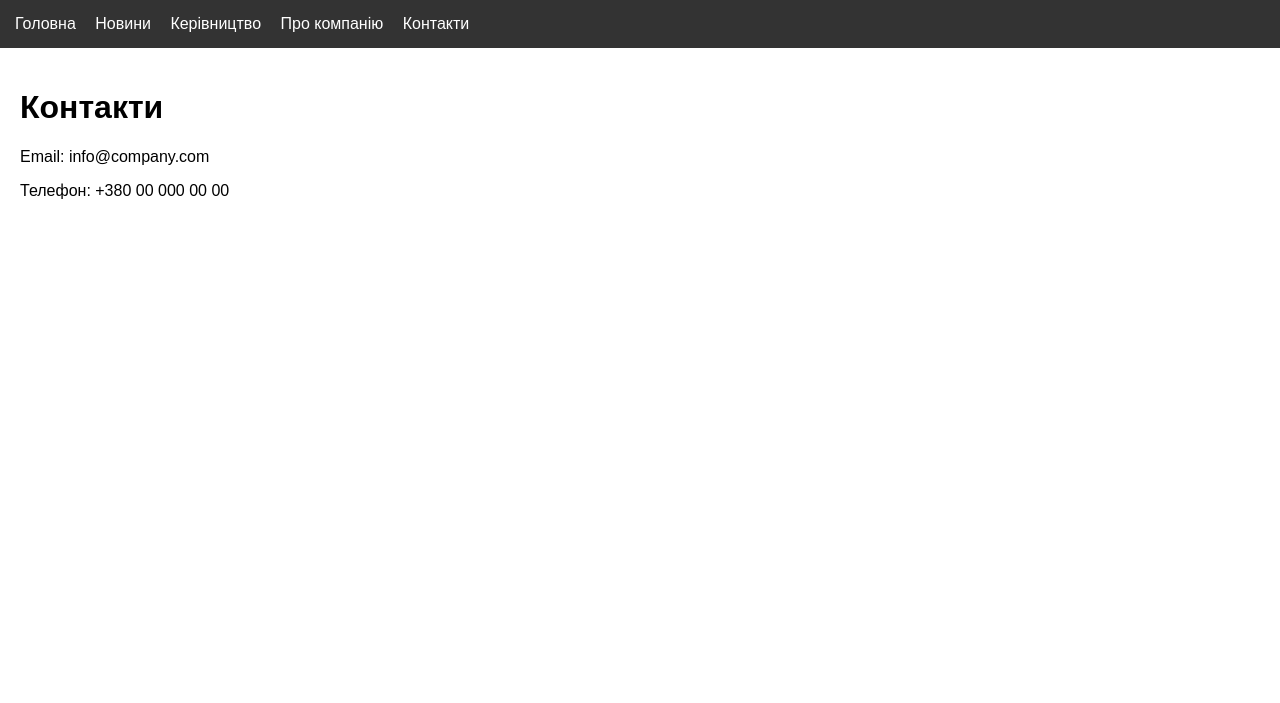
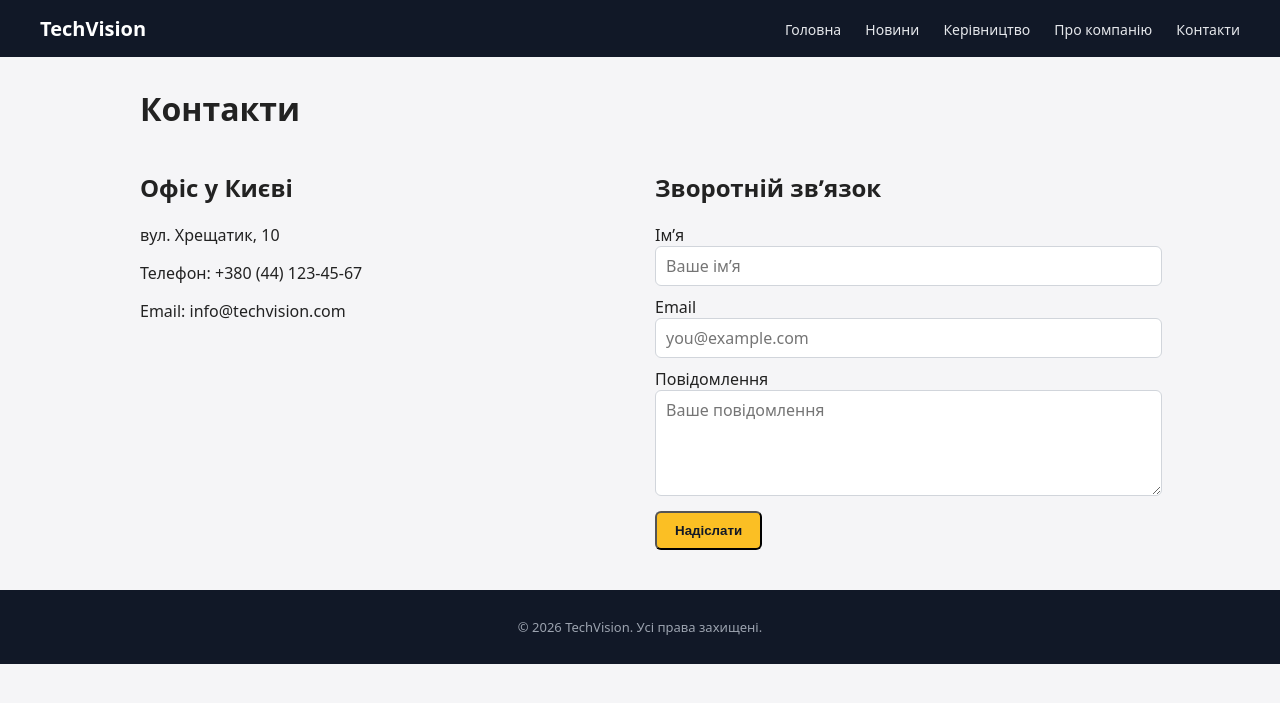
Before and after one commit to m1lag/HW29.04, a Django app: page /contacts/ in a window 1280 px wide. Shown: the top 703 px of the page. Run offline with Django 3.2, Linux system fonts and the light colour scheme.

Commit message:
commit HW29.04

```diff
--- a/DjangoWebProject11/DjangoWebProject11/urls.py
+++ b/DjangoWebProject11/DjangoWebProject11/urls.py
@@ -4,4 +4,5 @@ from django.urls import path, include
 urlpatterns = [
     path('admin/', admin.site.urls),
     path('', include('app.urls')),
+    path('news/', include('news.urls')),
 ]
--- /dev/null
+++ b/DjangoWebProject11/app/static/app/css/style.css
@@ -0,0 +1,133 @@
+body {
+    margin: 0;
+    font-family: system-ui, -apple-system, BlinkMacSystemFont, "Segoe UI", sans-serif;
+    background: #f5f5f7;
+    color: #222;
+}
+
+.site-header {
+    display: flex;
+    justify-content: space-between;
+    align-items: center;
+    background: #111827;
+    color: #fff;
+    padding: 15px 40px;
+}
+
+.logo {
+    font-weight: 700;
+    font-size: 20px;
+}
+
+.main-nav a {
+    color: #e5e7eb;
+    margin-left: 20px;
+    text-decoration: none;
+    font-size: 14px;
+}
+
+    .main-nav a:hover {
+        color: #60a5fa;
+    }
+
+.content {
+    max-width: 1000px;
+    margin: 30px auto;
+    padding: 0 20px;
+}
+
+.site-footer {
+    text-align: center;
+    padding: 15px;
+    background: #111827;
+    color: #9ca3af;
+    margin-top: 40px;
+    font-size: 13px;
+}
+
+.hero {
+    background: linear-gradient(135deg, #1d4ed8, #3b82f6);
+    color: white;
+    padding: 40px 30px;
+    border-radius: 12px;
+    margin-bottom: 30px;
+}
+
+    .hero h1 {
+        margin: 0 0 10px;
+    }
+
+.slogan {
+    margin: 0 0 20px;
+    font-size: 18px;
+}
+
+.btn-primary {
+    display: inline-block;
+    background: #fbbf24;
+    color: #111827;
+    padding: 10px 18px;
+    border-radius: 6px;
+    text-decoration: none;
+    font-weight: 600;
+}
+
+    .btn-primary:hover {
+        background: #f59e0b;
+    }
+
+.features ul {
+    list-style: disc;
+    padding-left: 20px;
+}
+
+.table {
+    width: 100%;
+    border-collapse: collapse;
+    background: white;
+    border-radius: 8px;
+    overflow: hidden;
+}
+
+    .table th, .table td {
+        padding: 10px 12px;
+        border-bottom: 1px solid #e5e7eb;
+    }
+
+    .table th {
+        background: #f3f4f6;
+        text-align: left;
+    }
+
+.contacts-grid {
+    display: grid;
+    grid-template-columns: 1fr 1fr;
+    gap: 30px;
+}
+
+.contact-form input,
+.contact-form textarea {
+    width: 100%;
+    padding: 8px 10px;
+    margin-bottom: 10px;
+    border-radius: 6px;
+    border: 1px solid #d1d5db;
+    font: inherit;
+}
+
+.news-list {
+    display: grid;
+    gap: 20px;
+}
+
+.news-item {
+    background: white;
+    padding: 15px 20px;
+    border-radius: 10px;
+    border: 1px solid #e5e7eb;
+}
+
+.news-date {
+    font-size: 13px;
+    color: #6b7280;
+}
--- a/DjangoWebProject11/app/templates/app/contacts.html
+++ b/DjangoWebProject11/app/templates/app/contacts.html
@@ -2,6 +2,28 @@
 
 {% block content %}
 <h1>Контакти</h1>
-<p>Email: info@company.com</p>
-<p>Телефон: +380 00 000 00 00</p>
+
+<div class="contacts-grid">
+    <div>
+        <h2>Офіс у Києві</h2>
+        <p>вул. Хрещатик, 10</p>
+        <p>Телефон: +380 (44) 123-45-67</p>
+        <p>Email: info@techvision.com</p>
+    </div>
+    <div>
+        <h2>Зворотній звʼязок</h2>
+        <form class="contact-form">
+            <label>Імʼя</label>
+            <input type="text" placeholder="Ваше імʼя">
+
+            <label>Email</label>
+            <input type="email" placeholder="you@example.com">
+
+            <label>Повідомлення</label>
+            <textarea rows="4" placeholder="Ваше повідомлення"></textarea>
+
+            <button type="submit" class="btn-primary">Надіслати</button>
+        </form>
+    </div>
+</div>
 {% endblock %}
--- a/DjangoWebProject11/app/templates/app/layout.html
+++ b/DjangoWebProject11/app/templates/app/layout.html
@@ -1,44 +1,31 @@
+{% load static %}
 <!DOCTYPE html>
 <html lang="uk">
 <head>
     <meta charset="UTF-8">
-    <title>HW27.04</title>
-    <style>
-        body {
-            font-family: Arial;
-            margin: 0;
-            padding: 0;
-        }
-
-        header {
-            background: #333;
-            padding: 15px;
-        }
-
-            header a {
-                color: white;
-                margin-right: 15px;
-                text-decoration: none;
-            }
-
-        .container {
-            padding: 20px;
-        }
-    </style>
+    <title>{{ title|default:"TechVision" }}</title>
+    <link rel="stylesheet" href="{% static 'css/style.css' %}">
 </head>
 <body>
 
-    <header>
-        <a href="/">Головна</a>
-        <a href="/news/">Новини</a>
-        <a href="/management/">Керівництво</a>
-        <a href="/about/">Про компанію</a>
-        <a href="/contacts/">Контакти</a>
+    <header class="site-header">
+        <div class="logo">TechVision</div>
+        <nav class="main-nav">
+            <a href="/">Головна</a>
+            <a href="/news/">Новини</a>
+            <a href="/management/">Керівництво</a>
+            <a href="/about/">Про компанію</a>
+            <a href="/contacts/">Контакти</a>
+        </nav>
     </header>
 
-    <div class="container">
+    <main class="content">
         {% block content %}{% endblock %}
-    </div>
+    </main>
+
+    <footer class="site-footer">
+        <p>© 2026 TechVision. Усі права захищені.</p>
+    </footer>
 
 </body>
 </html>
--- a/DjangoWebProject11/app/urls.py
+++ b/DjangoWebProject11/app/urls.py
@@ -3,7 +3,6 @@ from . import views
 
 urlpatterns = [
     path('', views.index, name='home'),
-    path('news/', views.news, name='news'),
     path('management/', views.management, name='management'),
     path('about/', views.about, name='about'),
     path('contacts/', views.contacts, name='contacts'),
--- /dev/null
+++ b/DjangoWebProject11/news/urls.py
@@ -0,0 +1,6 @@
+from django.urls import path
+from .views import NewsListView
+
+urlpatterns = [
+    path('', NewsListView.as_view(), name='news_list'),
+]
```
Also changed, not shown: DjangoWebProject11/DjangoWebProject11/settings.py (+24 -44 lines), DjangoWebProject11/app/apps.py (+31 -0 lines), DjangoWebProject11/app/templates/app/about.html (+13 -1 lines), DjangoWebProject11/app/templates/app/index.html (+14 -2 lines), DjangoWebProject11/app/templates/app/management.html (+19 -1 lines), DjangoWebProject11/news/templates/news/news_list.html (added, +17 -0 lines), DjangoWebProject11/news/views.py (added, +24 -0 lines), DjangoWebProject11/news/__init__.py (added), DjangoWebProject11/news/admin.py (added), DjangoWebProject11/news/apps.py (added), DjangoWebProject11/news/models.py (added), DjangoWebProject11/news/tests.py (added), 1 other file.
